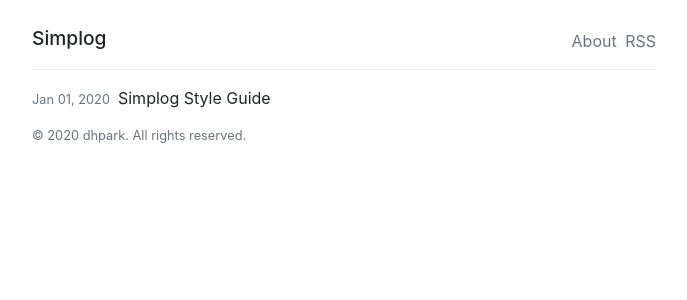
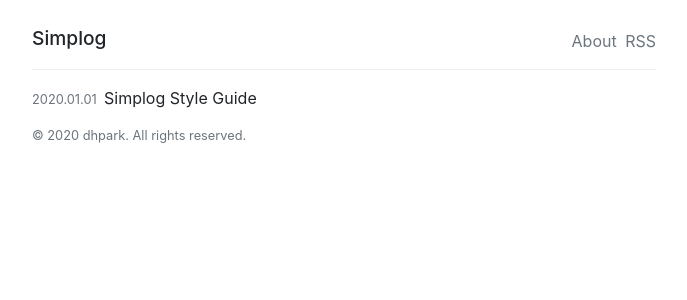
Before and after one commit to daehopark/simplog-jekyll-theme, a Jekyll site: the page built from index.md, in a window 1280 px wide. Shown: the top 300 px of the page, without its empty margins (296-983 px from the left). Built offline with Jekyll 4.4.1, drawn with Linux system fonts in a browser that asks for light colours.

Commit message:
[update] home.html style

```diff
--- a/_layouts/home.html
+++ b/_layouts/home.html
@@ -13,9 +13,9 @@
             <ul class="container-fluid">
                 {% for post in site.posts %}
                 <li class="row mb-0 mb-2 mb-sm-0">
-                    <div class="col-sm-auto mr-2">
+                    <div class="col-sm-auto" style="width: 4.5rem;">
                         <div class="row">
-                            <span class="text-muted"><time datetime="{{ post.date }}">{{ post.date | date: '%b %d, %Y' }}</time></span>
+                            <span class="text-muted"><time datetime="{{ post.date }}">{{ post.date | date: '%Y.%m.%d' }}</time></span>
                         </div>
                     </div>
                     <div class="col-sm">
```
